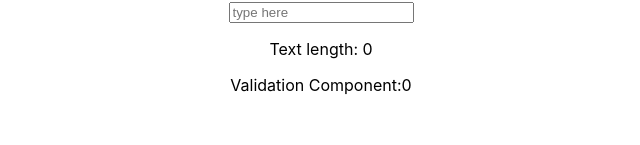
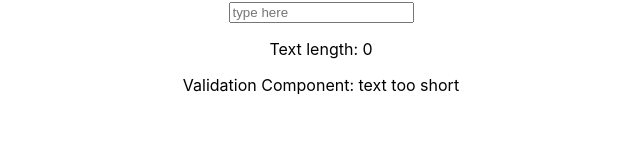
Before and after one commit to Dimitar-sr/React-Assignment-2, a React (Create React App) app: page / in a window 1280 px wide. Shown: the part 155-300 px from the top of the page, without its empty margins (319-959 px from the left). Built offline with nearby package versions, Linux system fonts and the light colour scheme.

Commit message:
ValidationComponent displays 'text too short' or 'text long enough' depending on text length.

```diff
--- a/src/components/ValidationComponent.js
+++ b/src/components/ValidationComponent.js
@@ -1,11 +1,20 @@
 import React from 'react';
 
 function ValidationComponent(props) {
-  return (
-    <div>
-      <p>Validation Component:{props.textLength}</p>
-    </div>
-  )
+    if (props.textLength <= 5) {
+        return (
+            <div>
+            <p>Validation Component: text too short</p>
+            </div>
+        )
+    } else {
+        return (
+            <div>
+            <p>Validation Component: text long enough</p>
+            </div>
+        )
+    }
+
 }
 
 export default ValidationComponent;
```
